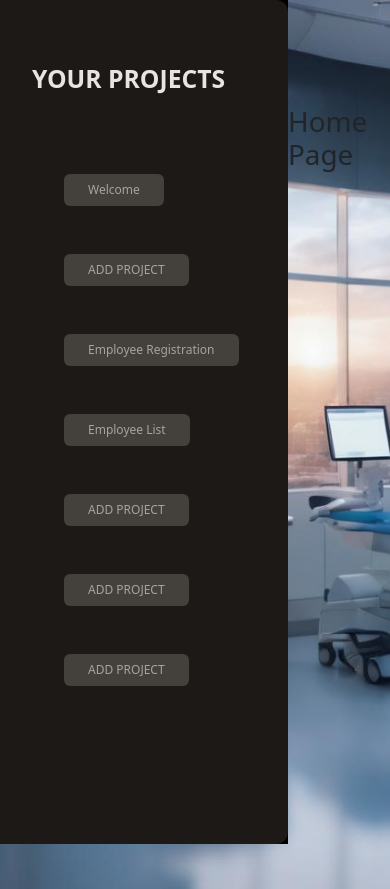
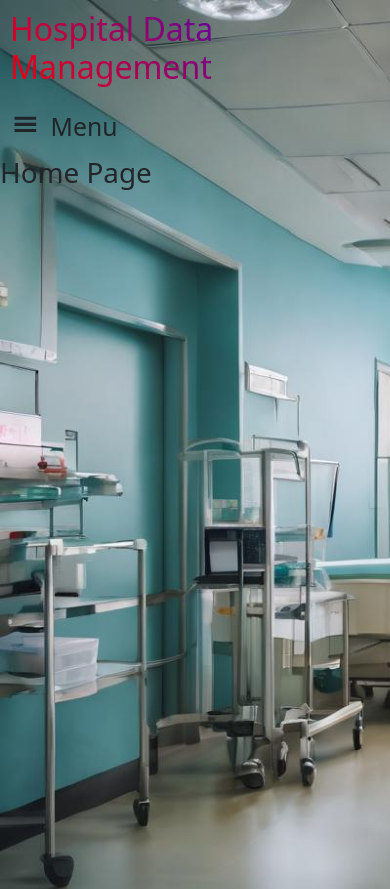
Before and after one commit to ayush1108g/winter_code_week_3, a React (Create React App) app in the folder frontend/: page / in a window 390 px wide. Shown: the top 889 px of the page. Built offline with nearby package versions, Linux system fonts and the light colour scheme.

Commit message:
added: Navbar for smaller screen

```diff
--- a/frontend/public/index.html
+++ b/frontend/public/index.html
@@ -15,15 +15,10 @@
       user's mobile device or desktop. See https://developers.google.com/web/fundamentals/web-app-manifest/
     -->
     <link rel="manifest" href="%PUBLIC_URL%/manifest.json" />
-    <!--
-      Notice the use of %PUBLIC_URL% in the tags above.
-      It will be replaced with the URL of the `public` folder during the build.
-      Only files inside the `public` folder can be referenced from the HTML.
+    <script src="https://code.jquery.com/jquery-3.4.1.slim.min.js" integrity="sha384-J6qa4849blE2+poT4WnyKhv5vZF5SrPo0iEjwBvKU7imGFAV0wwj1yYfoRSJoZ+n" crossorigin="anonymous"></script>
+    <script src="https://cdn.jsdelivr.net/npm/popper.js@1.16.0/dist/umd/popper.min.js" integrity="sha384-Q6E9RHvbIyZFJoft+2mJbHaEWldlvI9IOYy5n3zV9zzTtmI3UksdQRVvoxMfooAo" crossorigin="anonymous"></script>
+    <script src="https://cdn.jsdelivr.net/npm/bootstrap@4.4.1/dist/js/bootstrap.min.js" integrity="sha384-wfSDF2E50Y2D1uUdj0O3uMBJnjuUD4Ih7YwaYd1iqfktj0Uod8GCExl3Og8ifwB6" crossorigin="anonymous"></script>
 
-      Unlike "/favicon.ico" or "favicon.ico", "%PUBLIC_URL%/favicon.ico" will
-      work correctly both with client-side routing and a non-root public URL.
-      Learn how to configure a non-root public URL by running `npm run build`.
-    -->
     <title>React App</title>
   </head>
   <body>
--- a/frontend/src/App.jsx
+++ b/frontend/src/App.jsx
@@ -9,7 +9,9 @@ import Errorpage from "./pages/Errorpage";
 import SideBar from "./components/SideBar";
 import HomePage from "./pages/HomePage";
 import EmployeeList from "./pages/EmployeeList";
-import Employeeregistration from "./components/Employee/Employeeregistration";
+import EmployeeRegistration from "./components/Employee/Employeeregistration";
+import PatientRegistration from "./components/Patient Registration/Patient Registration";
+import Navbar from "./components/Navbar";
 
 
 function RoutesWithAnimation() {
@@ -19,8 +21,9 @@ function RoutesWithAnimation() {
         <AnimatePresence mode="wait">
             <Routes location={location} key={location.key}>
                 <Route path="/" element={<HomePage />} />
-                <Route path="/employeeRegistration" element={<Employeeregistration />} />
+                <Route path="/employeeRegistration" element={<EmployeeRegistration />} />
                 <Route path="/employeeList" element={<EmployeeList />} />
+                <Route path="/patientRegistration" element={<PatientRegistration />} />
                 <Route path="*" element={<Errorpage />} />
             </Routes>
         </AnimatePresence>
@@ -29,13 +32,18 @@ function RoutesWithAnimation() {
 
 function App() {
 
+    const screenWidth = window.screen.width;
     return (
         <HashRouter>
-            <div style={{ position: "fixed", width: '18rem', backgroundColor: 'black' }}>
+
+            <div className="d-none d-lg-block" style={{ position: "fixed", width: '18rem', backgroundColor: 'black' }}>
                 <SideBar />
             </div>
-            <div className={`h1 d-flex justify-content-center ${classes.gradient}`} style={{ width: '100vw', height: 'auto', padding: '10px' }}> Hospital Data Management</div>
-            <div className="" style={{ marginLeft: '18rem', height: '100dvh' }}>
+            <div className={`h1 d-flex justify-content-center ${classes.gradient}`} style={{ width: '100vw', height: 'auto', padding: '10px', zIndex: 10 }}> Hospital Data Management</div>
+            <div className="navbar-expand-lg d-lg-none">
+                <Navbar />
+            </div>
+            <div className="" style={{ marginLeft: screenWidth > 992 ? '18rem' : '', height: '100dvh' }}>
                 <RoutesWithAnimation />
             </div>
         </HashRouter>
--- a/frontend/src/App.module.css
+++ b/frontend/src/App.module.css
@@ -1,5 +1,5 @@
 .gradient {
-  background: -webkit-linear-gradient(0deg, #ff0000, blue);
+  background: -webkit-linear-gradient(45deg, #ff0000, blue);
   -webkit-background-clip: text;
   color: transparent;
   font-size: 2em;
--- /dev/null
+++ b/frontend/src/components/Navbar.jsx
@@ -0,0 +1,28 @@
+import classes from "./Navbar.module.css";
+import { useNavigate } from "react-router";
+import { GiHamburgerMenu } from "react-icons/gi";
+
+const Navbar = (params) => {
+  const navigate = useNavigate();
+
+  return (<>
+    <div className={classes.navbar}>
+      <div className="dropdown" >
+        <button className="btn"
+          type="button" id="dropdownMenuButton" data-toggle="dropdown" >
+          <div className="h2 d-flex" style={{ flexDirection: 'row' }}> <span ><GiHamburgerMenu /></span><span>&nbsp;&nbsp;Menu</span></div>
+        </button>
+        <div className="dropdown-menu bg-light" aria-labelledby="dropdownMenuButton">
+          <li onClick={() => { navigate('/') }} className="dropdown-item" >Welcome</li>
+          <li className="dropdown-item" onClick={() => { navigate('/patientRegistration') }}> Patient Registration</li>
+          <li className="dropdown-item" onClick={() => { navigate('/employeeRegistration') }}>  Employee Registration</li>
+          <li className="dropdown-item" onClick={() => { navigate('/employeeList') }}>  Employee List </li>
+          <li className="dropdown-item" > ADD PROJECT</li>
+          <li className="dropdown-item" > ADD PROJECT</li>
+        </div>
+      </div>
+    </div >
+  </>
+  );
+};
+export default Navbar;
--- /dev/null
+++ b/frontend/src/components/Navbar.module.css
@@ -0,0 +1,8 @@
+.navbar {
+  background: "none";
+
+  position: sticky;
+  top: 0;
+  left: 50px;
+  z-index: 10;
+}
--- a/frontend/src/components/Patient Registration/Patient Registration.jsx
+++ b/frontend/src/components/Patient Registration/Patient Registration.jsx
@@ -1,5 +1,5 @@
 import "./Patient Registration.css";
-export default function () {
+export default function Patient() {
   return (
     <div className="patient">
       <form action="#" method="post">
@@ -42,8 +42,8 @@ export default function () {
           </span>
         </div>
         <span id="button">
-        <button type="submit">Submit</button>
-        <button type="submit">Reset</button>
+          <button type="submit">Submit</button>
+          <button type="submit">Reset</button>
         </span>
       </form>
     </div>
--- a/frontend/src/components/SideBar.jsx
+++ b/frontend/src/components/SideBar.jsx
@@ -3,15 +3,15 @@ import { useNavigate } from "react-router";
 export default function SideBar() {
   const navigate = useNavigate();
   return (
-    <aside className="px-8 py-16 bg-stone-900 text-stone-50 md:w-72 rounded-r-xl" style={{ height: '100dvh' }}>
+    <aside className="px-8 py-16 bg-stone-900 text-stone-50 md:w-72 rounded-r-xl" style={{ height: '100dvh', overflowY: 'auto' }}>
       <h2 className="mb-8 font-bold uppercase md:text-xl text-stone-200">Your Projects</h2>
       <div>
         <ul>
           <li><Button onClick={() => { navigate('/') }}> Welcome</Button></li>
+          <li><Button onClick={() => { navigate('/patientRegistration') }}>Patient Registration</Button></li>
           <li><Button> ADD PROJECT</Button></li>
           <li><Button onClick={() => { navigate('/employeeRegistration') }}> Employee Registration</Button></li>
           <li><Button onClick={() => { navigate('/employeeList') }}> Employee List </Button></li>
-          <li><Button> ADD PROJECT</Button></li>
           <li><Button> ADD PROJECT</Button></li>
           <li><Button> ADD PROJECT</Button></li>
         </ul>
--- a/frontend/src/index.css
+++ b/frontend/src/index.css
@@ -3,7 +3,28 @@
 @tailwind utilities;
 
 body {
-  background-image: url("./store/backimg2.jpg");
-  background-repeat: no-repeat;
+  background-image: url("./store/backimg.jpg");
+  /* background-repeat: no-repeat; */
   background-size: cover;
 }
+
+::-webkit-scrollbar {
+  width: 5px;
+}
+
+::-webkit-scrollbar-track {
+  background-color: #fbfdff;
+}
+
+::-webkit-scrollbar-thumb {
+  background-color: #000000;
+  border-radius: 3px;
+}
+
+::-webkit-scrollbar-thumb:hover {
+  background-color: #000000;
+}
+
+::-webkit-scrollbar-corner {
+  background-color: #000000;
+}
```
